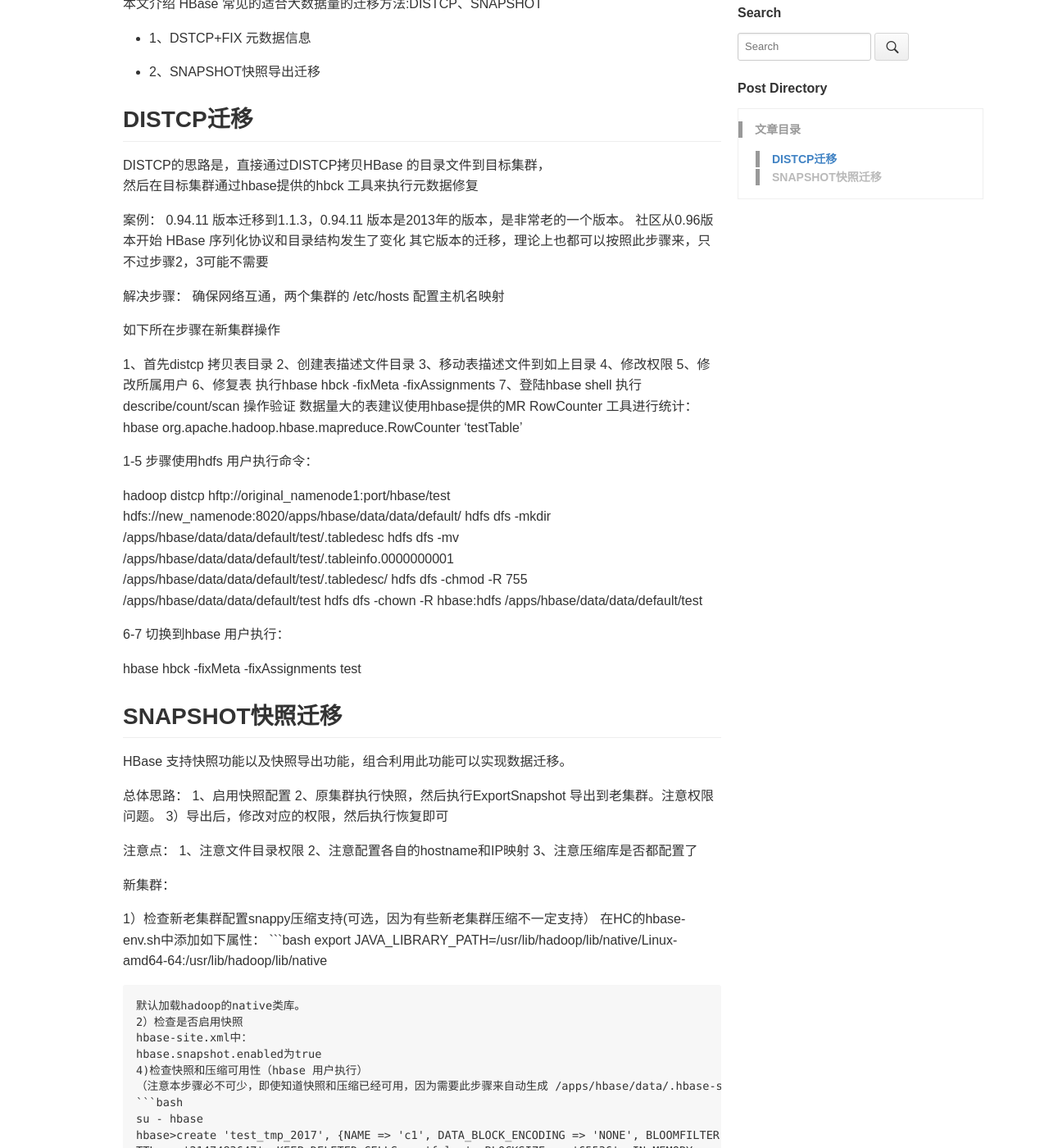
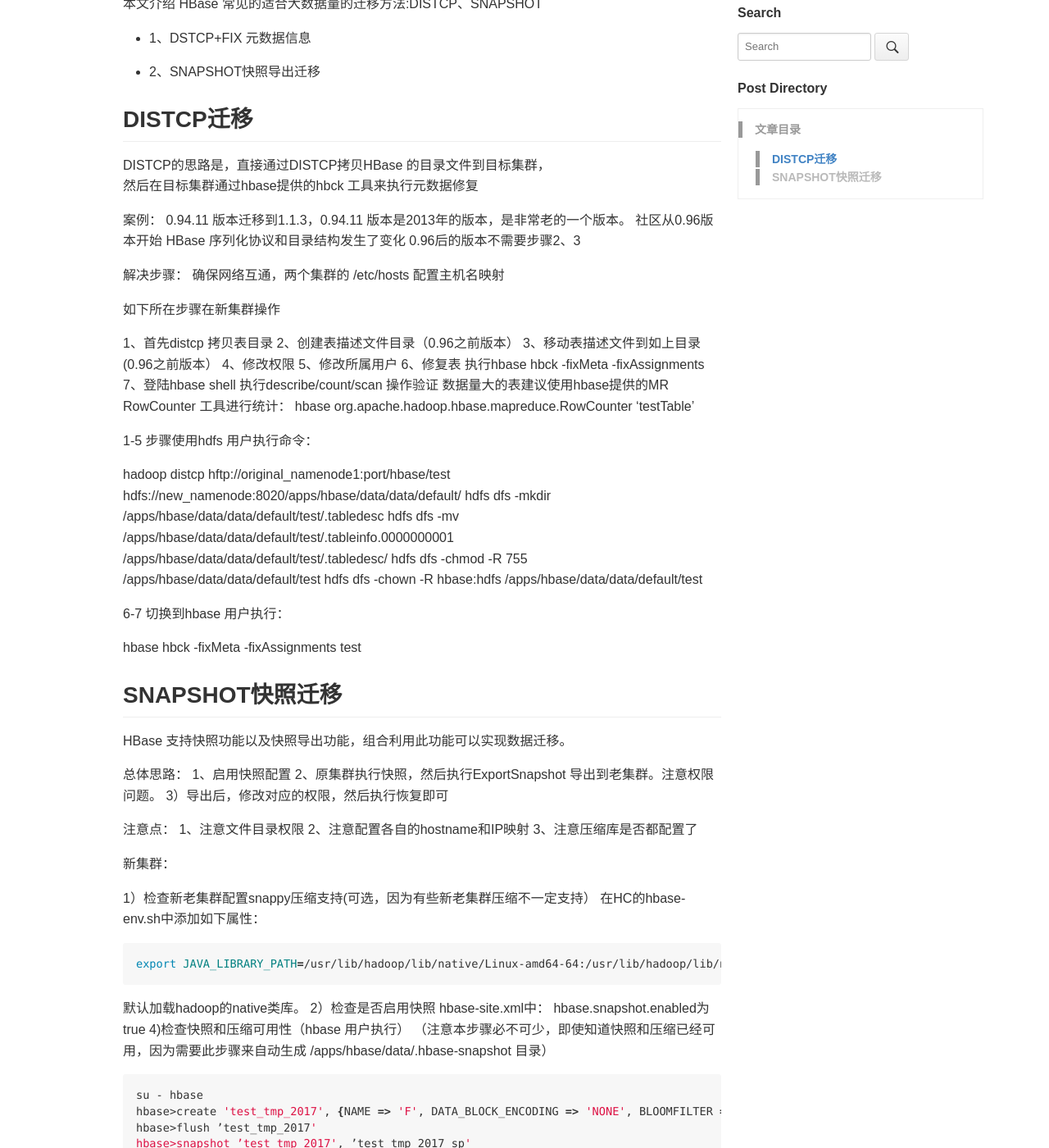
Before and after one commit to utf7/utf7.github.io, a Jekyll site: the page built from _posts/2018-01-13-hbase-data-migration.md, in a window 1280 px wide and 1400 px high, scrolled down 228 px. Shown: the whole window at 82% size. Built offline with Jekyll 4.4.1, drawn with Linux system fonts in a browser that asks for light colours; comment, search, counter and statistics services are not loaded; some of the changed text lies outside the part shown.

Commit message:
修改排版

````diff
--- a/_posts/2018-01-13-hbase-data-migration.md
+++ b/_posts/2018-01-13-hbase-data-migration.md
@@ -23,7 +23,7 @@ DISTCP的思路是，直接通过DISTCP拷贝HBase 的目录文件到目标集
 案例：
 0.94.11 版本迁移到1.1.3，0.94.11 版本是2013年的版本，是非常老的一个版本。
 社区从0.96版本开始 HBase 序列化协议和目录结构发生了变化
-其它版本的迁移，理论上也都可以按照此步骤来，只不过步骤2，3可能不需要
+0.96后的版本不需要步骤2、3
 
 解决步骤：
 确保网络互通，两个集群的 /etc/hosts 配置主机名映射
@@ -31,8 +31,8 @@ DISTCP的思路是，直接通过DISTCP拷贝HBase 的目录文件到目标集
 如下所在步骤在新集群操作
 
 1、首先distcp 拷贝表目录
-2、创建表描述文件目录
-3、移动表描述文件到如上目录
+2、创建表描述文件目录（0.96之前版本）
+3、移动表描述文件到如上目录(0.96之前版本）
 4、修改权限
 5、修改所属用户
 6、修复表 执行hbase hbck -fixMeta -fixAssignments
@@ -71,7 +71,8 @@ HBase 支持快照功能以及快照导出功能，组合利用此功能可以
 
 1）检查新老集群配置snappy压缩支持(可选，因为有些新老集群压缩不一定支持）
 在HC的hbase-env.sh中添加如下属性：
-```bash export JAVA_LIBRARY_PATH=/usr/lib/hadoop/lib/native/Linux-amd64-64:/usr/lib/hadoop/lib/native
+```bash
+export JAVA_LIBRARY_PATH=/usr/lib/hadoop/lib/native/Linux-amd64-64:/usr/lib/hadoop/lib/native
 ```
 默认加载hadoop的native类库。
 2）检查是否启用快照
@@ -81,8 +82,7 @@ hbase.snapshot.enabled为true
 （注意本步骤必不可少，即使知道快照和压缩已经可用，因为需要此步骤来自动生成 /apps/hbase/data/.hbase-snapshot 目录）
 ```bash
 su - hbase
-hbase>create 'test_tmp_2017', {NAME => 'c1', DATA_BLOCK_ENCODING => 'NONE', BLOOMFILTER => 'ROW', REPLICATION_SCOPE => '0', VERSIONS => '1', COMPRESSION => 'SNAPPY', MIN_VERSIONS => '0',
-TTL => '2147483647', KEEP_DELETED_CELLS => 'false', BLOCKSIZE => '65536', IN_MEMORY => 'false', BLOCKCACHE => 'true'}
+hbase>create 'test_tmp_2017', {NAME => 'F', DATA_BLOCK_ENCODING => 'NONE', BLOOMFILTER => 'ROW',COMPRESSION => 'SNAPPY'}
 hbase>flush ’test_tmp_2017'
 hbase>snapshot ’test_tmp_2017', ’test_tmp_2017_sp'
 hbase>list_snapshots
````
